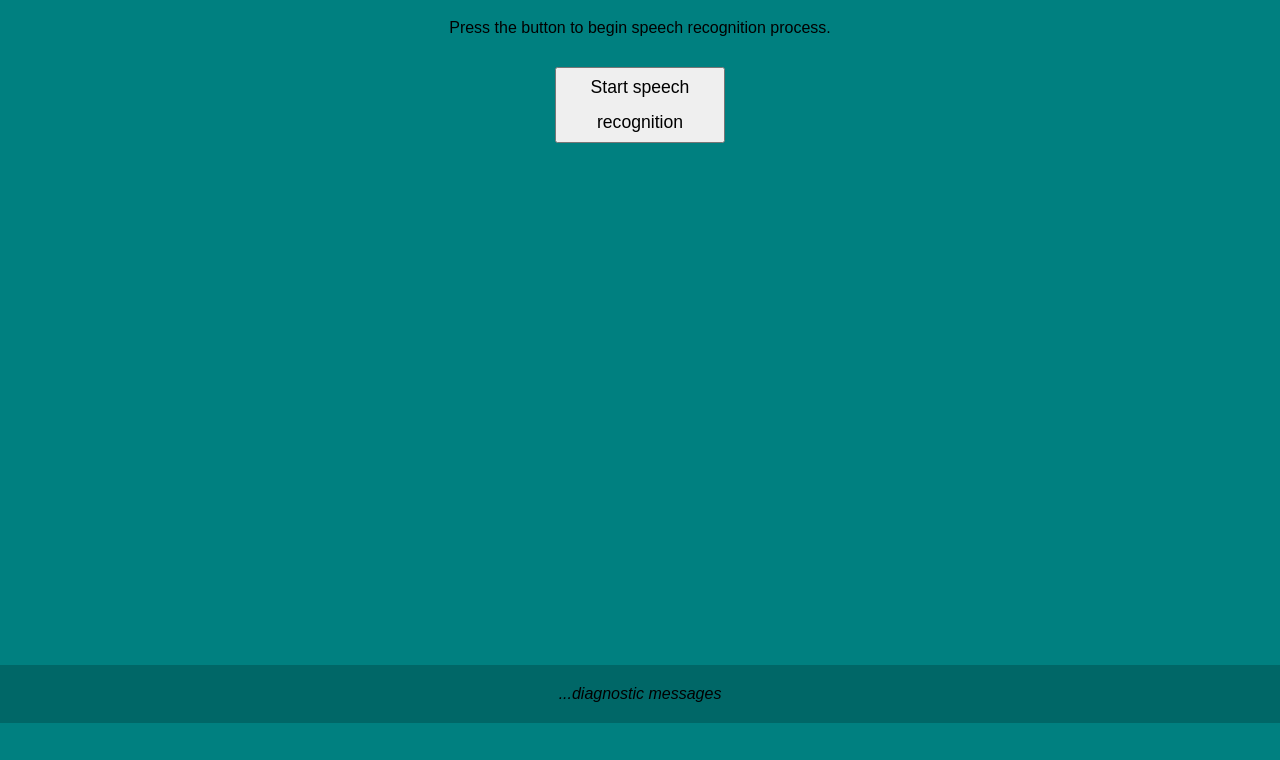
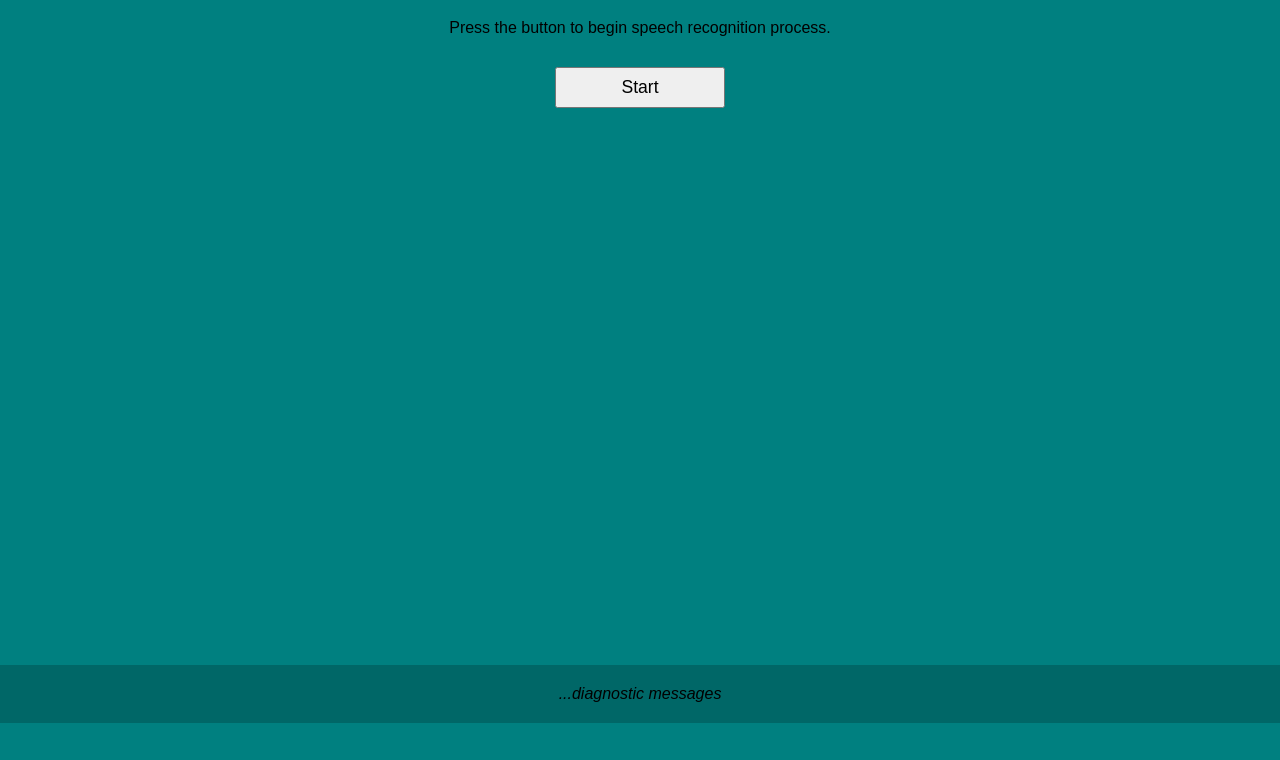
Before and after one commit to ShadowForests/ShadowForests.github.io, a plain HTML site: page ASite/SpeechRecognition/SpeechRecognizer.html in a window 1280 px wide. Shown: the part 61-821 px from the top of the page. Drawn offline with nearby package versions, Linux system fonts and the light colour scheme; no server answers.

Commit message:
Update SpeechRecognizer.html

```diff
--- a/ASite/SpeechRecognition/SpeechRecognizer.html
+++ b/ASite/SpeechRecognition/SpeechRecognizer.html
@@ -17,7 +17,7 @@
     <h1>Speech Recognizer</h1>
     <p>Press the button to begin speech recognition process.</p>
 
-    <button>Start speech recognition</button>
+    <button>Start</button>
 
     <div>
         <p class="output">...diagnostic messages</p>
```
